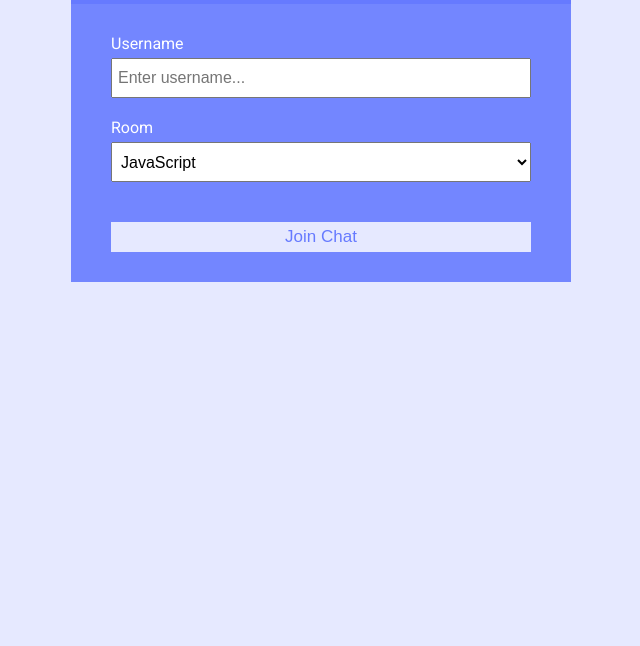
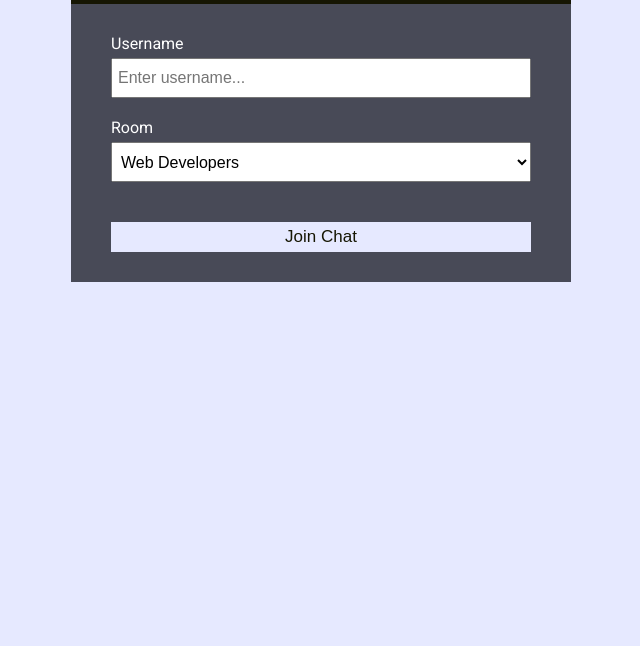
Before and after one commit to AkanWealth/ChatBot, a website: page public/index.html in a window 1280 px wide. Shown: the part 154-800 px from the top of the page, without its empty margins (319-959 px from the left). Drawn offline with Linux system fonts and the light colour scheme.

Commit message:
changing color

```diff
--- a/package.json
+++ b/package.json
@@ -1,5 +1,5 @@
 {
-    "name": "server-side",
+    "name": "ChatBot",
     "version": "1.0.0",
     "description": "This is a chat app with rooms",
     "main": "app.js",
--- a/public/css/style.css
+++ b/public/css/style.css
@@ -1,7 +1,7 @@
 @import url('https://fonts.googleapis.com/css?family=Roboto&display=swap');
 :root {
-    --dark-color-a: #667aff;
-    --dark-color-b: #7386ff;
+    --dark-color-a: #161603;
+    --dark-color-b: #484a57;
     --light-color: #e6e9ff;
     --success-color: #5cb85c;
     --error-color: #d9534f;
@@ -42,7 +42,7 @@ a {
 
 .chat-container {
     max-width: 1100px;
-    background: #fff;
+    background: rgb(114, 111, 111);
     margin: 30px auto;
     overflow: hidden;
 }
--- a/public/index.html
+++ b/public/index.html
@@ -24,12 +24,12 @@
                 <div class="form-control">
                     <label for="room">Room</label>
                     <select name="room" id="room">
-							<option value="JavaScript">JavaScript</option>
-							<option value="Python">Python</option>
-							<option value="PHP">PHP</option>
-							<option value="C#">C#</option>
-							<option value="Ruby">Ruby</option>
-							<option value="Java">Java</option>
+							<option value="Web_Developers">Web Developers</option>
+							<option value="Dev Ops">Dev Ops</option>
+							<option value="Frontend">Frontend</option>
+							<option value="Backend">Backend</option>
+							<option value="UI/UX">UI/UX</option>
+							<option value="Database">Database</option>
 						</select>
                 </div>
                 <button type="submit" class="btn">Join Chat</button>
```
Also changed, not shown: public/chat.html (+1 -1 lines).
